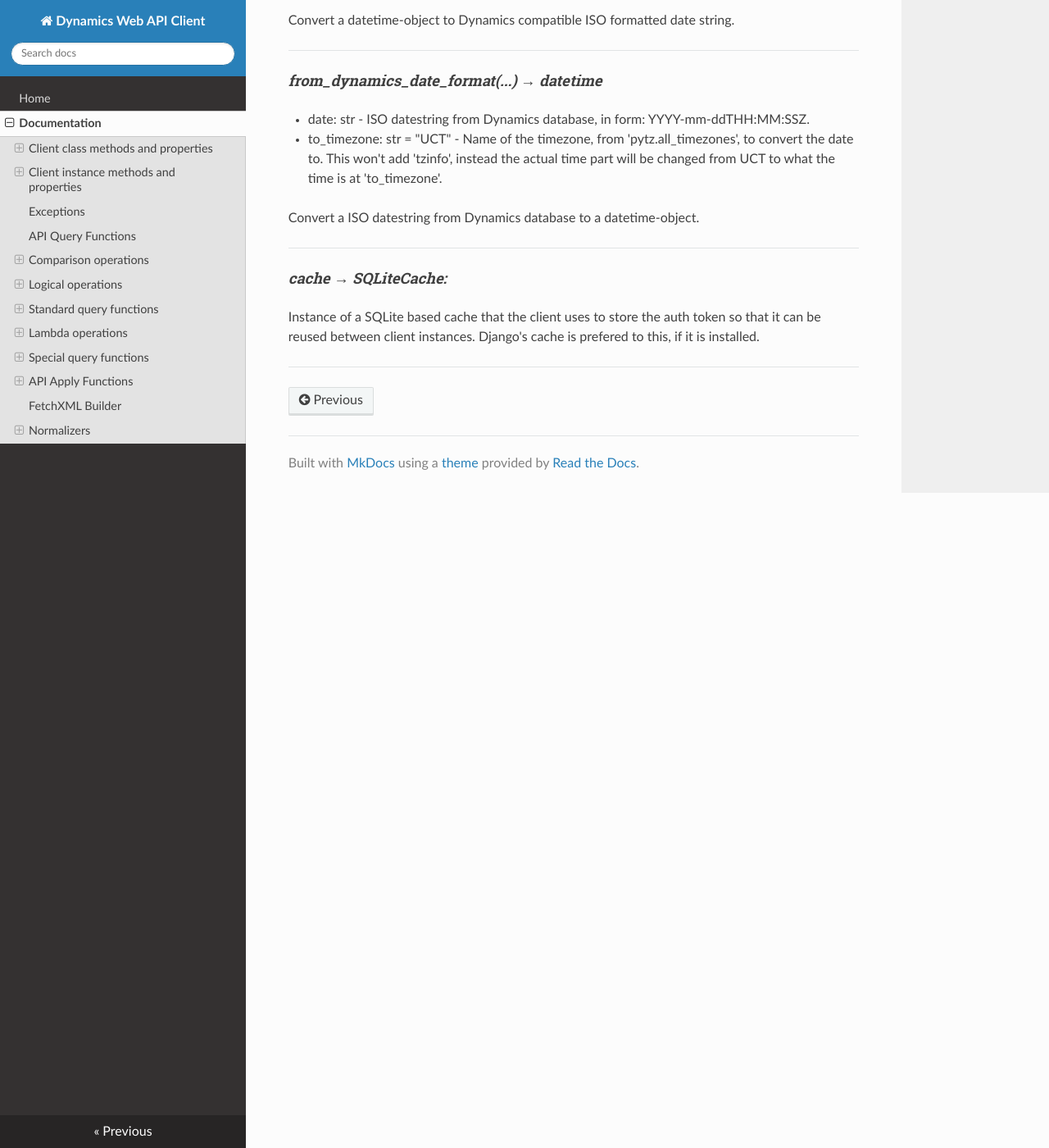
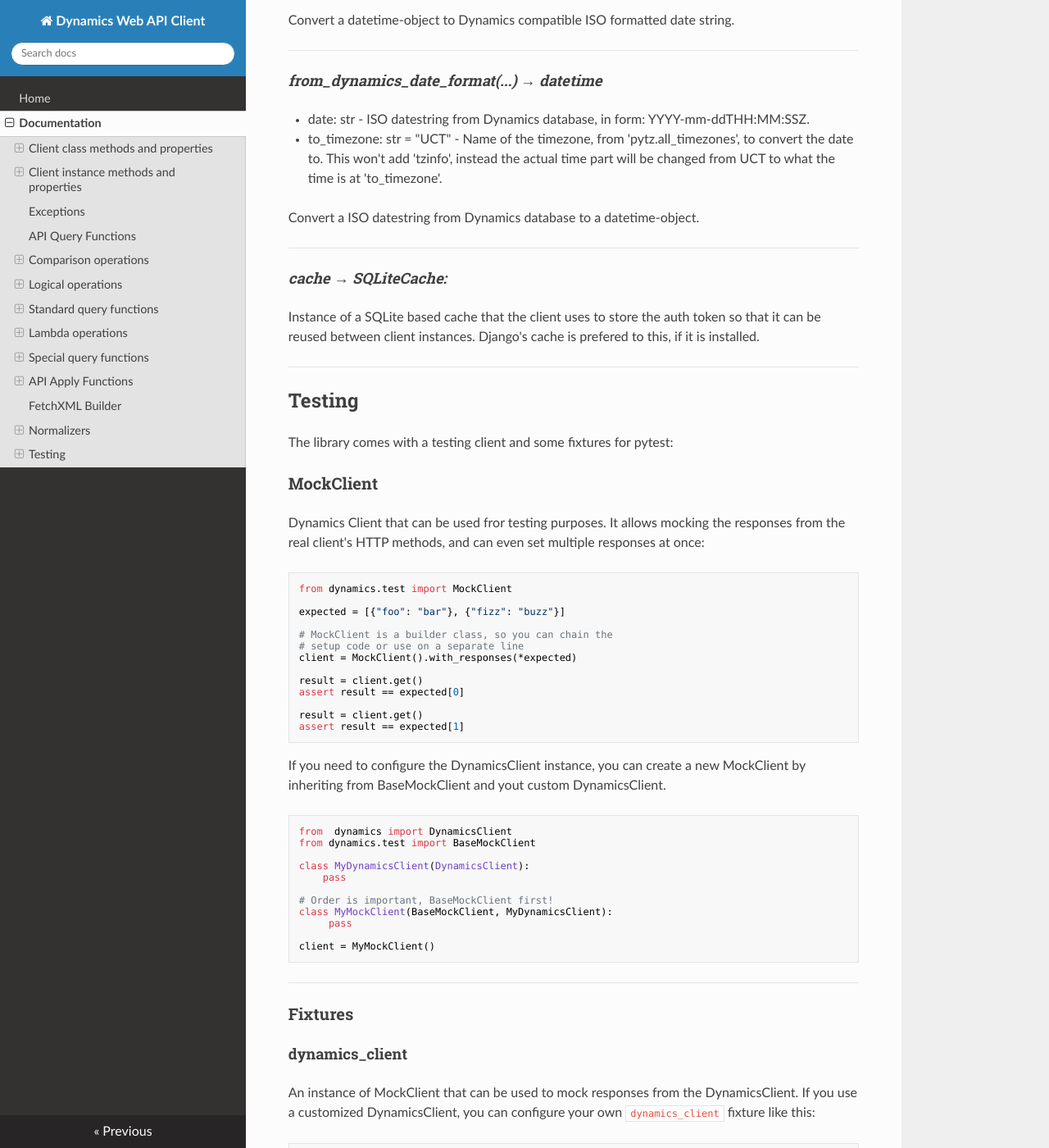
Before and after one commit to MrThearMan/dynamics-client, an MkDocs documentation site: the page built from docs/docs.md, in a window 1280 px wide and 1400 px high, scrolled down 16711 px. Shown: the whole window at 82% size. Built offline with MkDocs 1.6.1, drawn with Linux system fonts in a browser that asks for light colours; nearby versions of some CDN libraries; some of the changed text lies outside the part shown.

Commit message:
Allow using a custom subclass for MockClient + testing docs

````diff
--- /dev/null
+++ b/docs/css/docs.css
@@ -0,0 +1,11 @@
+blockquote {
+    background: #eee;
+    border: 1px solid #ddd;
+    border-left: 4px solid #2980b9;
+    margin-left: 0 !important;
+    padding: 16px 12px 0 24px;
+}
+
+blockquote code {
+    line-height: normal;
+}
--- a/docs/docs.md
+++ b/docs/docs.md
@@ -704,3 +704,73 @@ Instance of a SQLite based cache that the client uses to store the auth token so
 reused between client instances. Django's cache is prefered to this, if it is installed.
 
 ---
+
+## Testing
+
+The library comes with a testing client and some fixtures for pytest:
+
+
+### MockClient
+
+Dynamics Client that can be used fror testing purposes. It allows mocking the responses from the real
+client's HTTP methods, and can even set multiple responses at once:
+
+```python
+from dynamics.test import MockClient
+
+expected = [{"foo": "bar"}, {"fizz": "buzz"}]
+
+# MockClient is a builder class, so you can chain the
+# setup code or use on a separate line
+client = MockClient().with_responses(*expected)
+
+result = client.get()
+assert result == expected[0]
+
+result = client.get()
+assert result == expected[1]
+```
+
+If you need to configure the DynamicsClient instance, you can create a new MockClient
+by inheriting from BaseMockClient and yout custom DynamicsClient.
+
+```python
+from  dynamics import DynamicsClient
+from dynamics.test import BaseMockClient
+
+class MyDynamicsClient(DynamicsClient):
+    pass
+
+# Order is important, BaseMockClient first!
+class MyMockClient(BaseMockClient, MyDynamicsClient):
+     pass
+
+client = MyMockClient()
+```
+
+---
+
+
+### Fixtures
+
+#### dynamics_client
+
+An instance of MockClient that can be used to mock responses from the DynamicsClient.
+If you use a customized DynamicsClient, you can configure your own `dynamics_client` fixture
+like this:
+
+```python
+@pytest.fixture
+def dynamics_client(request):
+    if not hasattr(request, "param"):
+        yield MyMockClient()
+    else:
+        # When used with `pytest.mark.parametrize`
+        yield request.param
+```
+
+
+#### dynamics_cache
+
+An intance of the cache used by the client. Can be either an instance of the SQLiteCache
+that comes with the library, or Django's cache if it's installed.
--- a/mkdocs.yml
+++ b/mkdocs.yml
@@ -7,3 +7,6 @@ theme:
   highlightjs: true
   hljs_languages:
     - python
+
+extra_css:
+  - css/docs.css
--- a/pyproject.toml
+++ b/pyproject.toml
@@ -1,6 +1,6 @@
 [tool.poetry]
 name = "dynamics-client"
-version = "0.4.0"
+version = "0.4.1"
 description = "Client for making Web API request from a Microsoft Dynamics 365 Database."
 authors = [
     "Matti Lamppu <lamppu.matti.akseli@gmail.com>",
@@ -107,7 +107,7 @@ omit = [
 exclude_lines = [
     "if TYPE_CHECKING:",
     "except ImportError:",
-    "pragma: no cover"
+    "pragma: no cover",
 ]
 
 [tool.tox]
````
Also changed, not shown: 3 other files.
